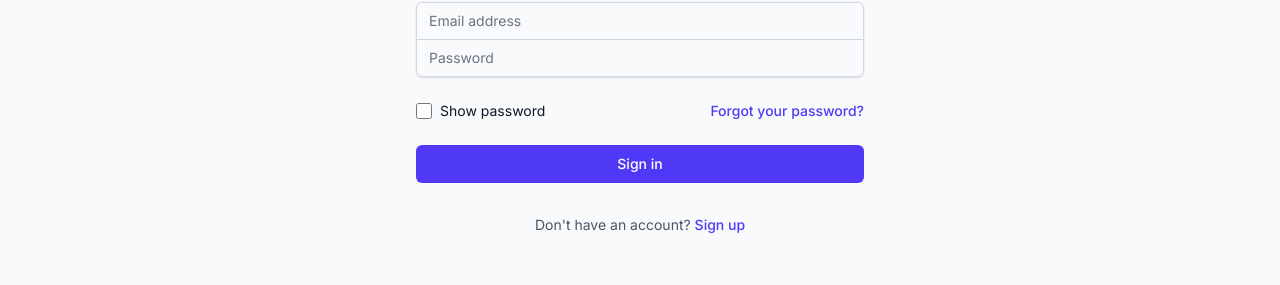
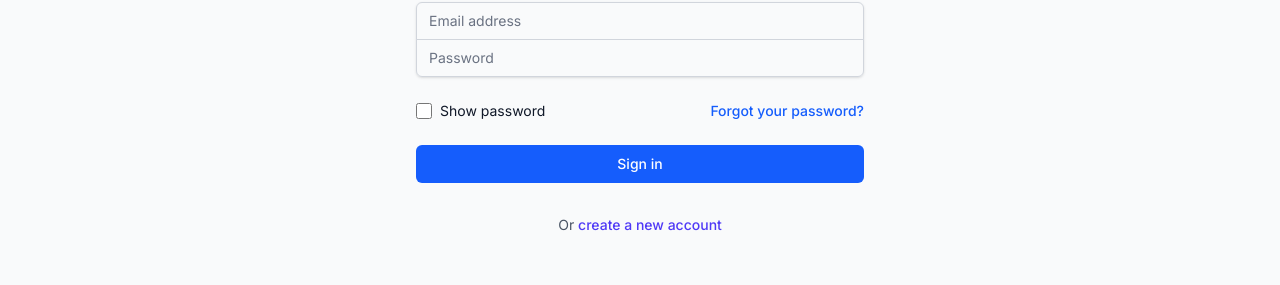
Before and after one commit to JohannesBorge/jobauction, a Next.js app: page /login in a window 1280 px wide. Shown: the part 392-677 px from the top of the page. Built offline with nearby package versions, Linux system fonts and the light colour scheme; no server answers.

Commit message:
Improve error handling in login flow and update auth store

```diff
--- a/src/app/login/page.tsx
+++ b/src/app/login/page.tsx
@@ -17,9 +17,8 @@ type LoginFormData = z.infer<typeof loginSchema>;
 
 export default function LoginPage() {
   const router = useRouter();
-  const { signIn, isLoading } = useAuthStore();
+  const { signIn, error, isLoading } = useAuthStore();
   const [showPassword, setShowPassword] = useState(false);
-  const [error, setError] = useState<string | null>(null);
 
   const {
     register,
@@ -33,8 +32,9 @@ export default function LoginPage() {
     try {
       await signIn(data.email, data.password);
       router.push('/dashboard');
-    } catch (err) {
-      setError((err as Error).message);
+    } catch (error) {
+      // Error is already handled by the auth store
+      console.error('Login failed:', error);
     }
   };
 
@@ -55,7 +55,7 @@ export default function LoginPage() {
               <input
                 {...register('email')}
                 type="email"
-                className="appearance-none rounded-none relative block w-full px-3 py-2 border border-gray-300 placeholder-gray-500 text-gray-900 rounded-t-md focus:outline-none focus:ring-indigo-500 focus:border-indigo-500 focus:z-10 sm:text-sm"
+                className="appearance-none rounded-none relative block w-full px-3 py-2 border border-gray-300 placeholder-gray-500 text-gray-900 rounded-t-md focus:outline-none focus:ring-blue-500 focus:border-blue-500 focus:z-10 sm:text-sm"
                 placeholder="Email address"
               />
               {errors.email && (
@@ -69,7 +69,7 @@ export default function LoginPage() {
               <input
                 {...register('password')}
                 type={showPassword ? 'text' : 'password'}
-                className="appearance-none rounded-none relative block w-full px-3 py-2 border border-gray-300 placeholder-gray-500 text-gray-900 rounded-b-md focus:outline-none focus:ring-indigo-500 focus:border-indigo-500 focus:z-10 sm:text-sm"
+                className="appearance-none rounded-none relative block w-full px-3 py-2 border border-gray-300 placeholder-gray-500 text-gray-900 rounded-b-md focus:outline-none focus:ring-blue-500 focus:border-blue-500 focus:z-10 sm:text-sm"
                 placeholder="Password"
               />
               {errors.password && (
@@ -86,7 +86,7 @@ export default function LoginPage() {
                 type="checkbox"
                 checked={showPassword}
                 onChange={() => setShowPassword(!showPassword)}
-                className="h-4 w-4 text-indigo-600 focus:ring-indigo-500 border-gray-300 rounded"
+                className="h-4 w-4 text-blue-600 focus:ring-blue-500 border-gray-300 rounded"
               />
               <label className="ml-2 block text-sm text-gray-900">
                 Show password
@@ -96,7 +96,7 @@ export default function LoginPage() {
             <div className="text-sm">
               <Link
                 href="/forgot-password"
-                className="font-medium text-indigo-600 hover:text-indigo-500"
+                className="font-medium text-blue-600 hover:text-blue-500"
               >
                 Forgot your password?
               </Link>
@@ -104,20 +104,14 @@ export default function LoginPage() {
           </div>
 
           {error && (
-            <div className="rounded-md bg-red-50 p-4">
-              <div className="flex">
-                <div className="ml-3">
-                  <p className="text-sm font-medium text-red-800">{error}</p>
-                </div>
-              </div>
-            </div>
+            <div className="text-red-600 text-sm text-center">{error}</div>
           )}
 
           <div>
             <button
               type="submit"
               disabled={isLoading}
-              className="group relative w-full flex justify-center py-2 px-4 border border-transparent text-sm font-medium rounded-md text-white bg-indigo-600 hover:bg-indigo-700 focus:outline-none focus:ring-2 focus:ring-offset-2 focus:ring-indigo-500 disabled:opacity-50"
+              className="group relative w-full flex justify-center py-2 px-4 border border-transparent text-sm font-medium rounded-md text-white bg-blue-600 hover:bg-blue-700 focus:outline-none focus:ring-2 focus:ring-offset-2 focus:ring-blue-500 disabled:opacity-50"
             >
               {isLoading ? 'Signing in...' : 'Sign in'}
             </button>
@@ -125,13 +119,13 @@ export default function LoginPage() {
         </form>
 
         <div className="text-center">
-          <p className="text-sm text-gray-600">
-            Don&apos;t have an account?{' '}
+          <p className="mt-2 text-center text-sm text-gray-600">
+            Or{' '}
             <Link
               href="/register"
               className="font-medium text-indigo-600 hover:text-indigo-500"
             >
-              Sign up
+              create a new account
             </Link>
           </p>
         </div>
--- a/src/store/authStore.ts
+++ b/src/store/authStore.ts
@@ -16,7 +16,6 @@ interface User {
 
 interface AuthState {
   user: User | null;
-  session: any | null;
   isLoading: boolean;
   error: string | null;
   signIn: (email: string, password: string) => Promise<void>;
@@ -28,7 +27,6 @@ interface AuthState {
 
 export const useAuthStore = create<AuthState>((set) => ({
   user: null,
-  session: null,
   isLoading: false,
   error: null,
   signIn: async (email: string, password: string) => {
@@ -39,9 +37,9 @@ export const useAuthStore = create<AuthState>((set) => ({
         password,
       });
       if (error) throw error;
-      set({ user: data.user as User, session: data.session });
+      set({ user: data.user as User });
     } catch (error) {
-      throw error;
+      set({ error: (error as Error).message });
     } finally {
       set({ isLoading: false });
     }
@@ -57,9 +55,9 @@ export const useAuthStore = create<AuthState>((set) => ({
         },
       });
       if (error) throw error;
-      set({ user: data.user as User, session: data.session });
+      set({ user: data.user as User });
     } catch (error) {
-      throw error;
+      set({ error: (error as Error).message });
     } finally {
       set({ isLoading: false });
     }
@@ -69,9 +67,9 @@ export const useAuthStore = create<AuthState>((set) => ({
       set({ isLoading: true, error: null });
       const { error } = await supabase.auth.signOut();
       if (error) throw error;
-      set({ user: null, session: null });
+      set({ user: null });
     } catch (error) {
-      throw error;
+      set({ error: (error as Error).message });
     } finally {
       set({ isLoading: false });
     }
@@ -84,7 +82,7 @@ export const useAuthStore = create<AuthState>((set) => ({
       });
       if (error) throw error;
     } catch (error) {
-      throw error;
+      set({ error: (error as Error).message });
     } finally {
       set({ isLoading: false });
     }
@@ -101,7 +99,7 @@ export const useAuthStore = create<AuthState>((set) => ({
       });
       if (error) throw error;
     } catch (error) {
-      throw error;
+      set({ error: (error as Error).message });
     } finally {
       set({ isLoading: false });
     }
```
